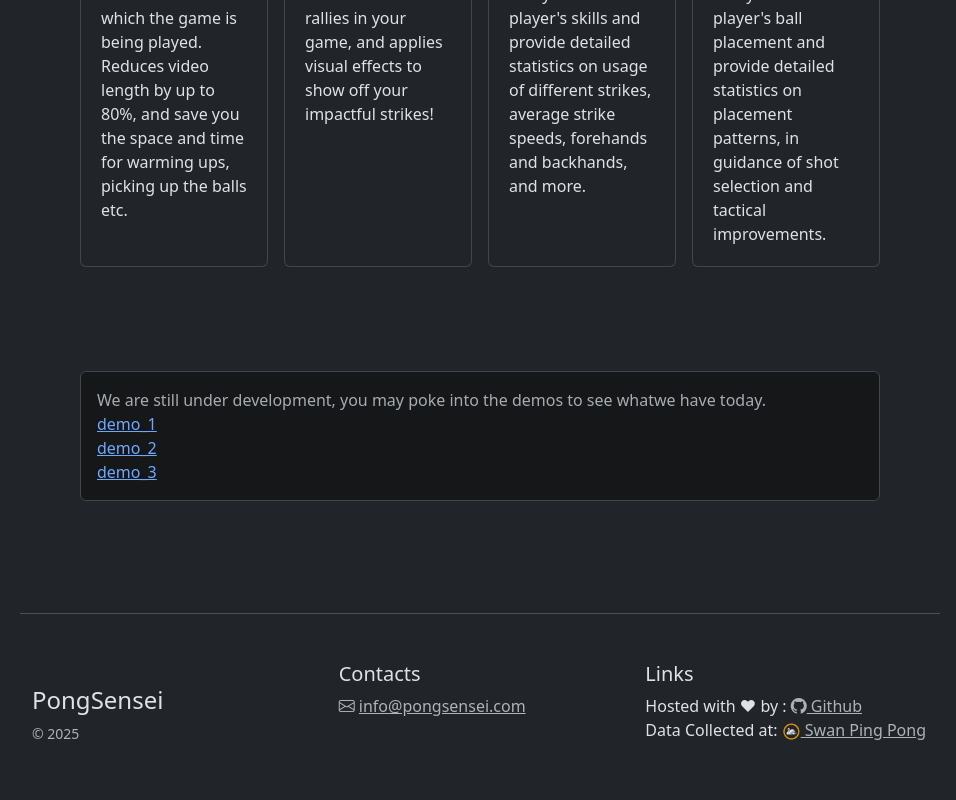
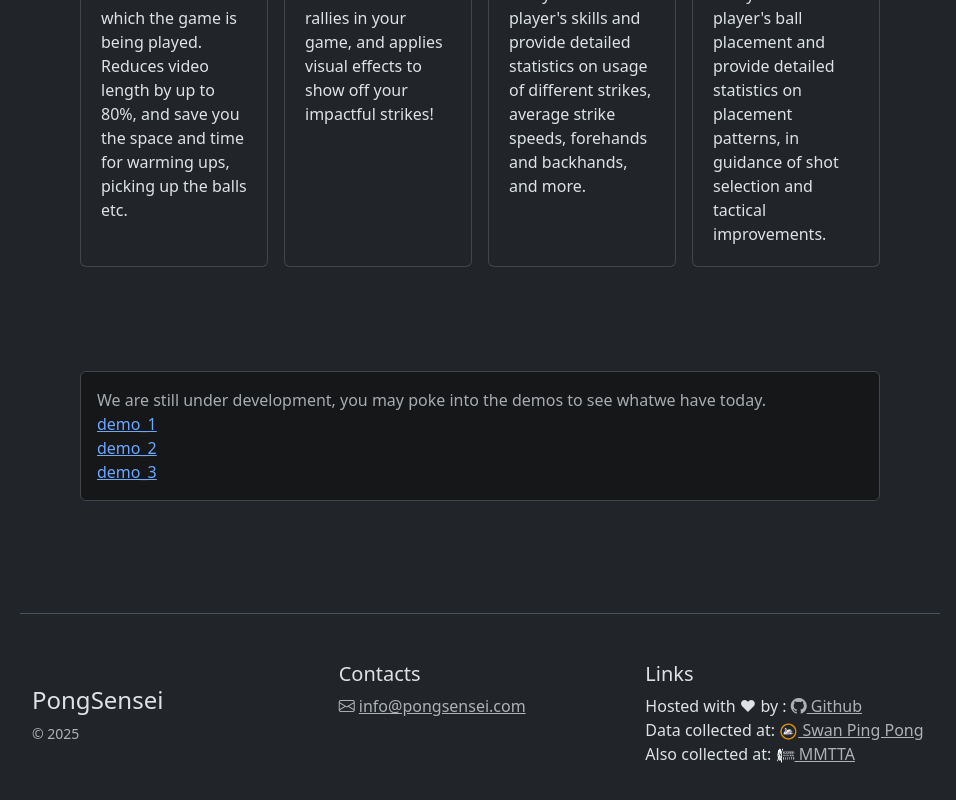
Before and after one commit to darkthecross/pongsensei_web, a React (Vite) app: page / in a window 1280 px wide. Shown: the part 1235-2035 px from the top of the page, without its empty margins (160-1116 px from the left). Built offline with nearby package versions, Linux system fonts and the light colour scheme.

Commit message:
Add mmtta to footer.

```diff
--- a/src/pages/footer.jsx
+++ b/src/pages/footer.jsx
@@ -1,6 +1,7 @@
 import './footer.css';
 import "bootstrap-icons/font/bootstrap-icons.css";
 import swanpng from "../assets/swan.png";
+import mmtta from "../assets/mmtta.avif";
 
 function Footer() {
     return (
@@ -20,7 +21,8 @@ function Footer() {
                         <h5>Links</h5>
                         <ul className="list-unstyled text-small">
                             <li>Hosted with ❤ by : <a className="text-muted" target="_blank" href="http://github.com"> <i className="bi bi-github"></i> Github</a></li>
-                            <li>Data Collected at: <a className="text-muted" target="_blank" href="http://www.swanpp.com"> <img src={swanpng} width="19" height="19" /> Swan Ping Pong</a></li>
+                            <li>Data collected at: <a className="text-muted" target="_blank" href="http://www.swanpp.com"> <img src={swanpng} width="19" height="19" /> Swan Ping Pong</a></li>
+                            <li>Also collected at: <a className="text-muted" target="_blank" href="https://www.mmtta.io/"> <img src={mmtta} width="19" height="19" /> MMTTA </a></li>
                         </ul>
                     </div>
                 </div>
```
Also changed, not shown: src/assets/mmtta.avif (added).
